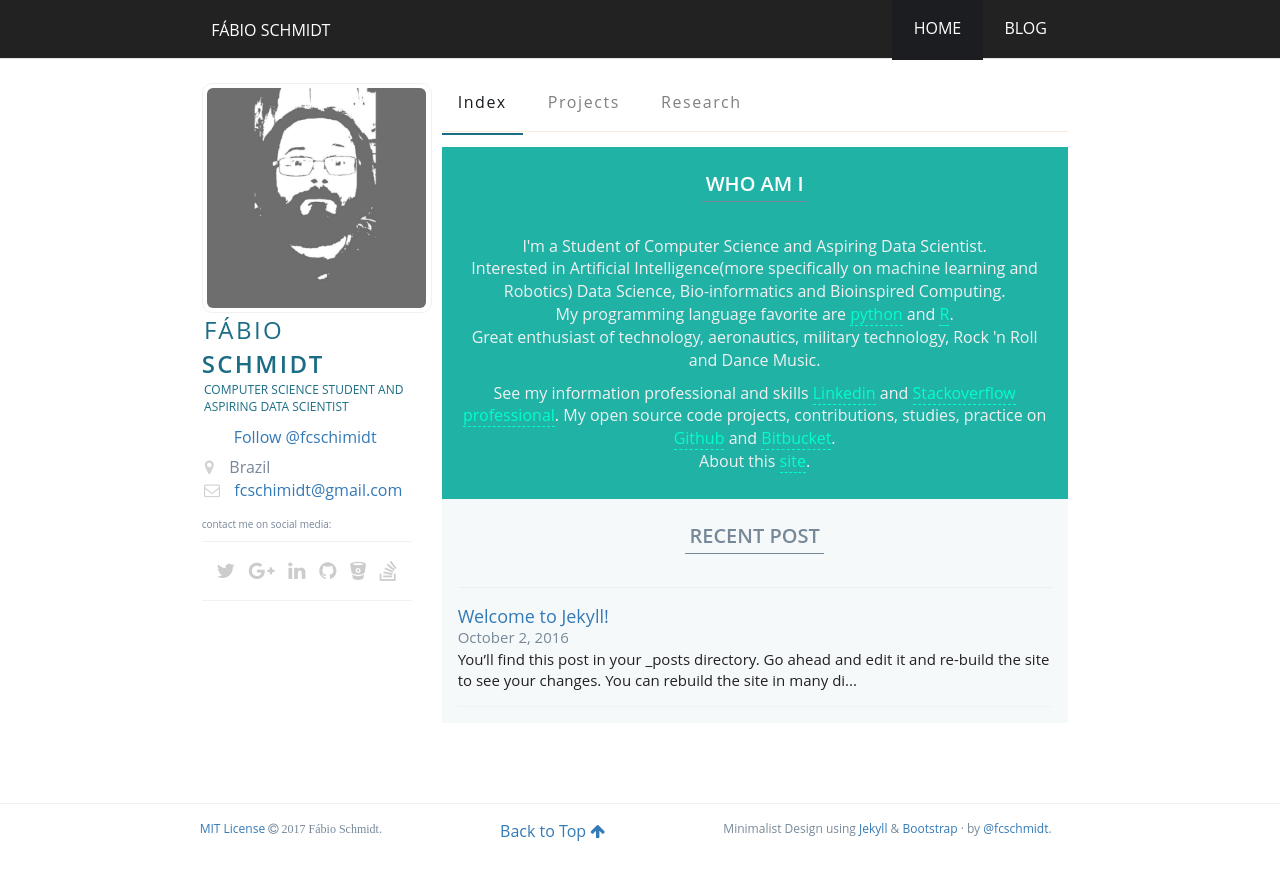
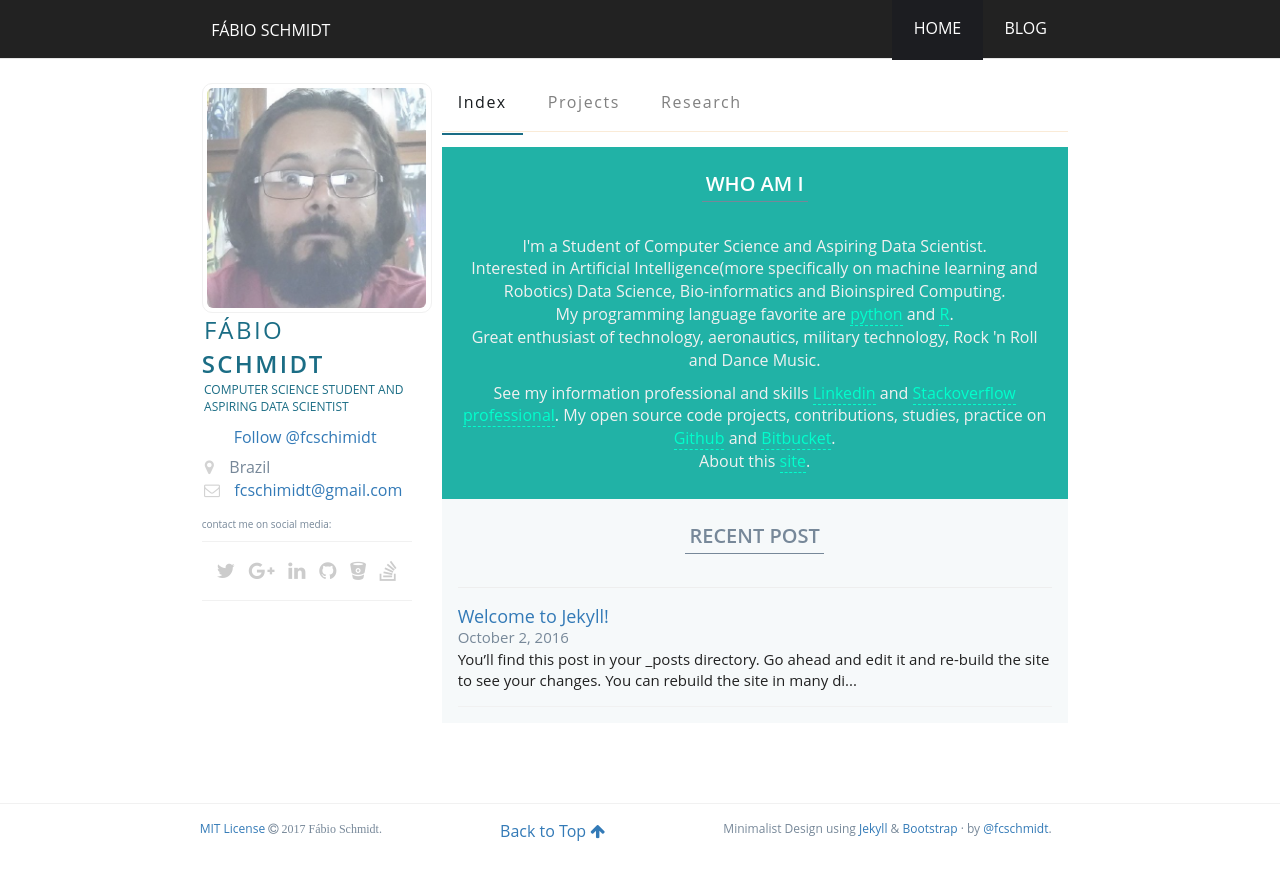
Before and after one commit to fcschmidt/fcschmidt.github.io, a Jekyll site: the page built from index.html, in a window 1280 px wide. Shown: the top 880 px of the page. Built offline with Jekyll 4.4.1, drawn with Linux system fonts in a browser that asks for light colours; nearby versions of some CDN libraries; the list of posts is cut into pages by our own code; comment, search, counter and statistics services are not loaded.

Commit message:
Add new Avatar

```diff
--- a/_config.yml
+++ b/_config.yml
@@ -37,7 +37,7 @@ styles: main.css
 # Author
 author:
   name: "F&aacute;bio Schmidt"
-  avatar: "avatar.png"
+  avatar: "avatar1.jpg"
   bio: "Computer Science Student and Aspiring Data Scientist"
   location: Brazil
   email: fcschimidt@gmail.com
```
